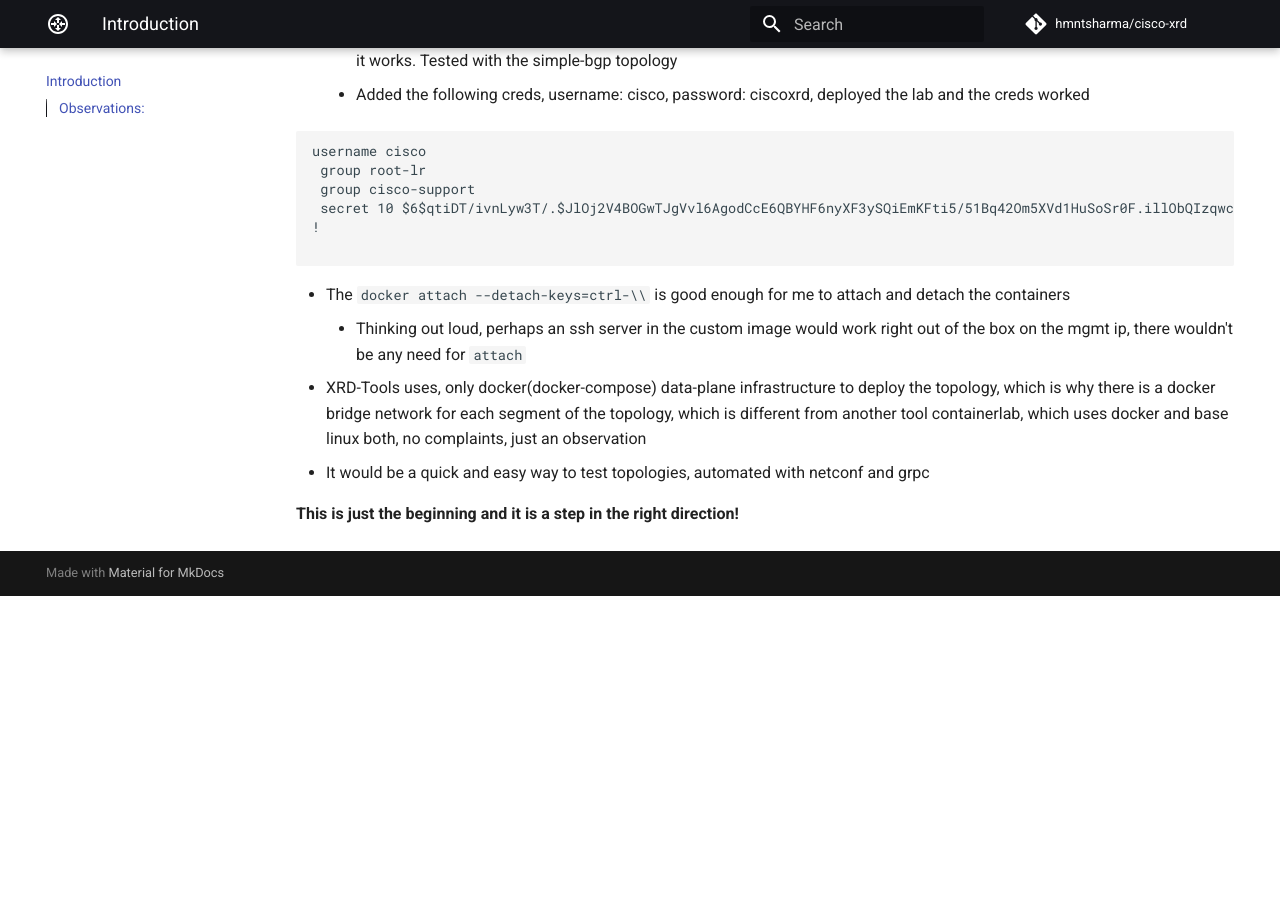
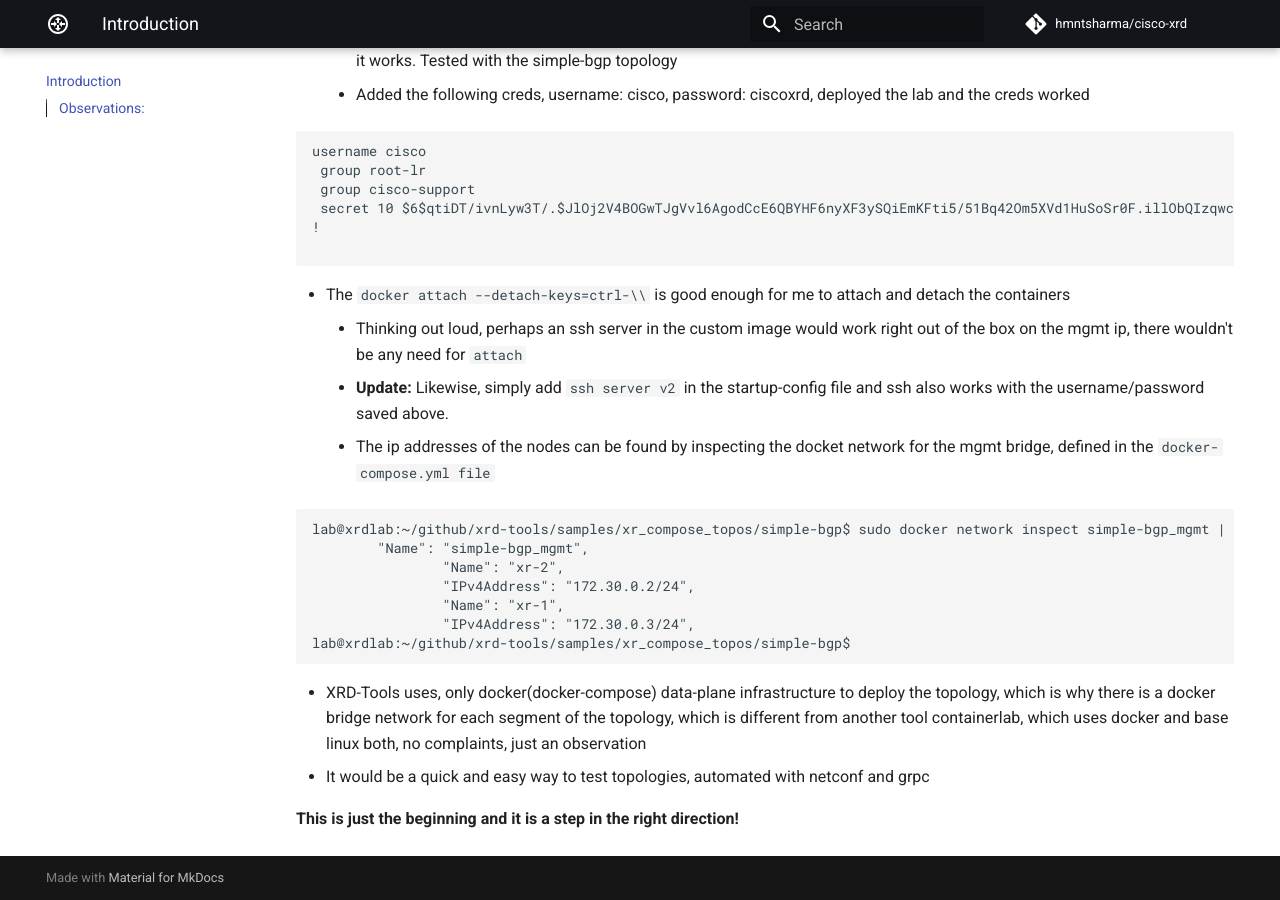
Before and after one commit to hmntsharma/cisco-xrd, an MkDocs documentation site: the page built from docs/index.md, in a window 1280 px wide and 900 px high, scrolled down 536 px. Built offline with MkDocs 1.6.1 and Material for MkDocs 9.7.7, drawn with Linux system fonts in a browser that asks for light colours; comment, search, counter and statistics services are not loaded; before the commit the page ends 1132 px from its top, so only the background shows below that.

Commit message:
Update index.md

````diff
--- a/docs/index.md
+++ b/docs/index.md
@@ -21,6 +21,17 @@
 ```
 + The `docker attach --detach-keys=ctrl-\\` is good enough for me to attach and detach the containers
     + Thinking out loud, perhaps an ssh server in the custom image would work right out of the box on the mgmt ip, there wouldn't be any need for `attach`
+    + **Update:** Likewise, simply add `ssh server v2` in the startup-config file and ssh also works with the username/password saved above.
+    + The ip addresses of the nodes can be found by inspecting the docket network for the mgmt bridge, defined in the `docker-compose.yml file`
+```
+lab@xrdlab:~/github/xrd-tools/samples/xr_compose_topos/simple-bgp$ sudo docker network inspect simple-bgp_mgmt | grep -i -E "name|ipv4"
+        "Name": "simple-bgp_mgmt",
+                "Name": "xr-2",
+                "IPv4Address": "172.30.0.2/24",
+                "Name": "xr-1",
+                "IPv4Address": "172.30.0.3/24",
+lab@xrdlab:~/github/xrd-tools/samples/xr_compose_topos/simple-bgp$
+```
 + XRD-Tools uses, only docker(docker-compose) data-plane infrastructure to deploy the topology, which is why there is a docker bridge network for each segment of the topology, which is different from another tool containerlab, which uses docker and base linux both, no complaints, just an observation
 + It would be a quick and easy way to test topologies, automated with netconf and grpc
 
````
